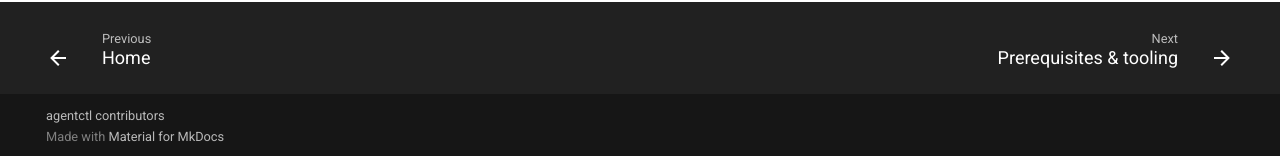
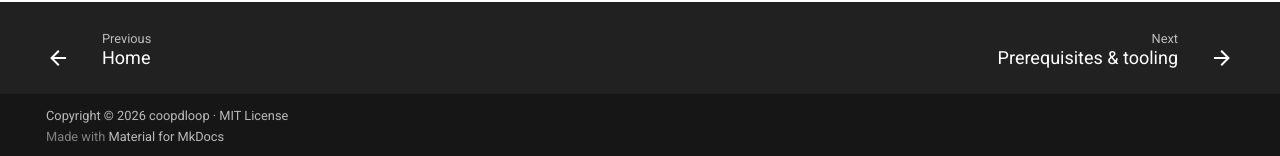
Before and after one commit to coopdloop/agentctl-azure, an MkDocs documentation site: the page built from docs/getting-started/index.md, in a window 1280 px wide and 900 px high, scrolled down 1135 px. Shown: the part 741-897 px from the top of the window. Built offline with MkDocs 1.6.1 and Material for MkDocs 9.7.7, drawn with Linux system fonts in a browser that asks for light colours; comment, search, counter and statistics services are not loaded.

Commit message:
Add MIT license
Co-Authored-By: Claude Opus 5.5 <noreply@anthropic.com>

```diff
--- a/mkdocs.yml
+++ b/mkdocs.yml
@@ -4,7 +4,7 @@ site_url: https://coopdloop.github.io/agentctl-azure/
 repo_url: https://github.com/coopdloop/agentctl-azure
 repo_name: coopdloop/agentctl-azure
 edit_uri: edit/main/docs/
-copyright: agentctl contributors
+copyright: Copyright &copy; 2026 coopdloop · MIT License
 exclude_docs: |
   requirements.txt
 
```
Also changed, not shown: README.md (+4 -0 lines), 2 other files.
